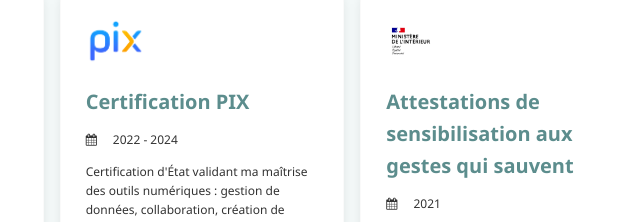
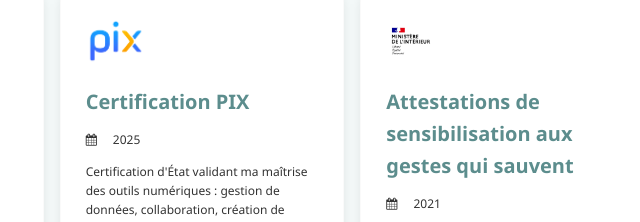
Before and after one commit to heloweeze/site-web-cv, a plain HTML site: page parcours.html in a window 1280 px wide. Shown: the part 1142-1364 px from the top of the page, 563-1203 px from the left. Drawn offline with nearby package versions, Linux system fonts and the light colour scheme.

Commit message:
Update parcours.html

```diff
--- a/parcours.html
+++ b/parcours.html
@@ -92,7 +92,7 @@
                         <div>
                             <img src="img/Pix_logo.webp" alt="Logo PIX" style="height: 50px; margin-bottom: 10px;">
                             <h4 style="color: var(--primary);"><b>Certification PIX</b></h4>
-                            <p class="w3-small"><i class="fa fa-calendar w3-margin-right"></i>2022 - 2024</p>
+                            <p class="w3-small"><i class="fa fa-calendar w3-margin-right"></i>2025</p>
                             <p class="w3-small">Certification d'État validant ma maîtrise des outils numériques : gestion de données, collaboration, création de contenu, cybersécurité et environnement technique.</p>
                         </div>
                         <a href="documents/attestation-pix-FILAUMART.pdf" download class="btn-custom w3-round w3-small" style="text-decoration:none; text-align: center;">
```
